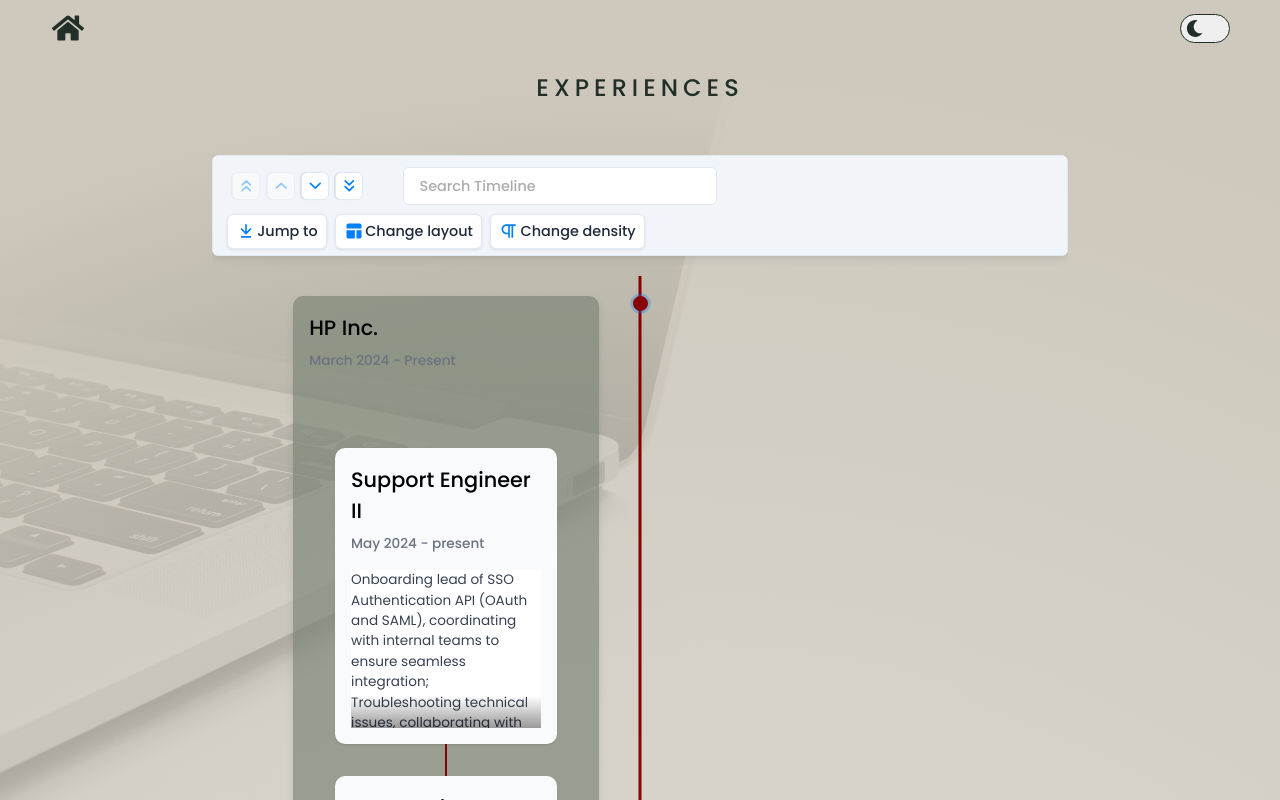
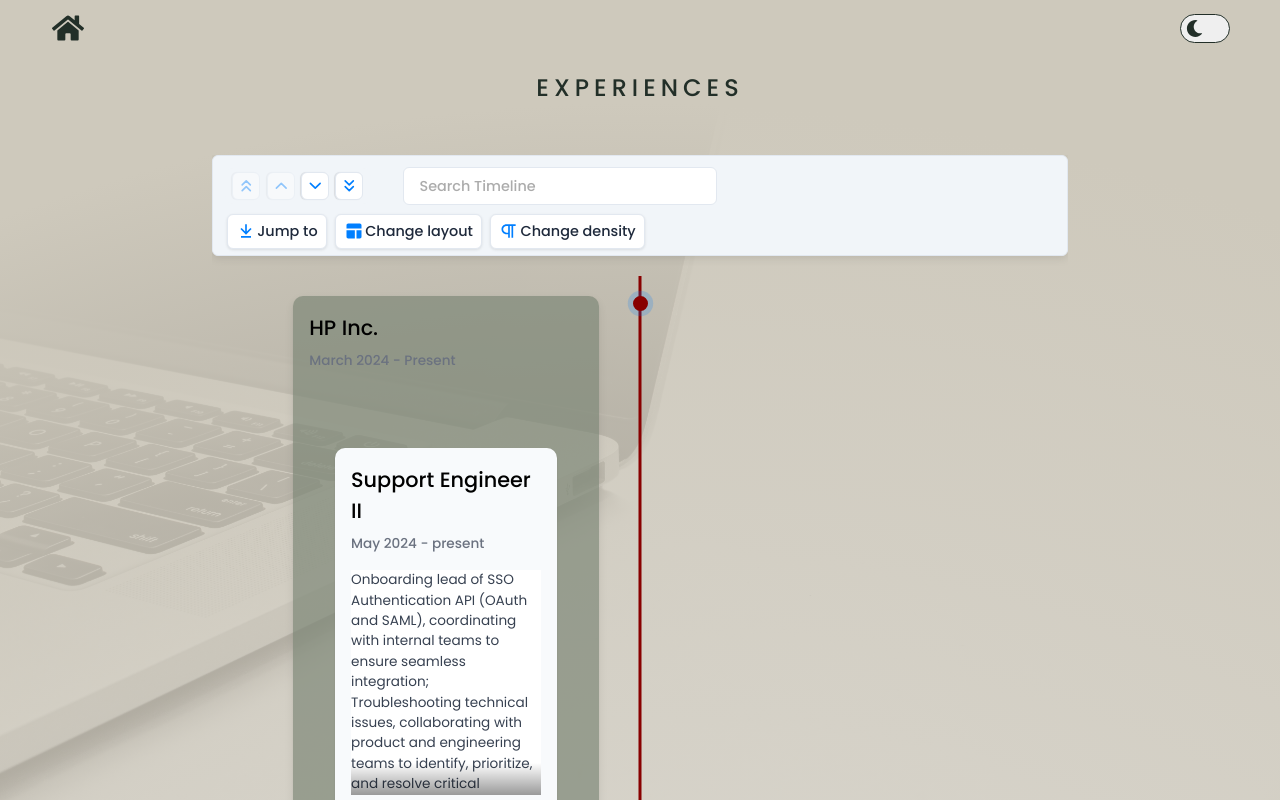
Before and after one commit to julialimp/resume, a React (Create React App) app: page /experiences in a window 1280 px wide. Shown: the top 800 px of the page. Built offline with nearby package versions, Linux system fonts and the light colour scheme.

Commit message:
adjusted card height experiences

```diff
--- a/src/components/my-experiences/index.js
+++ b/src/components/my-experiences/index.js
@@ -22,7 +22,7 @@
                     mode="VERTICAL_ALTERNATING"
 
                     cardWidth={500}
-                    cardHeight={200}
+                    cardHeight={300}
 
                     itemWidth={310}
                     nestedCardHeight={150}
```
